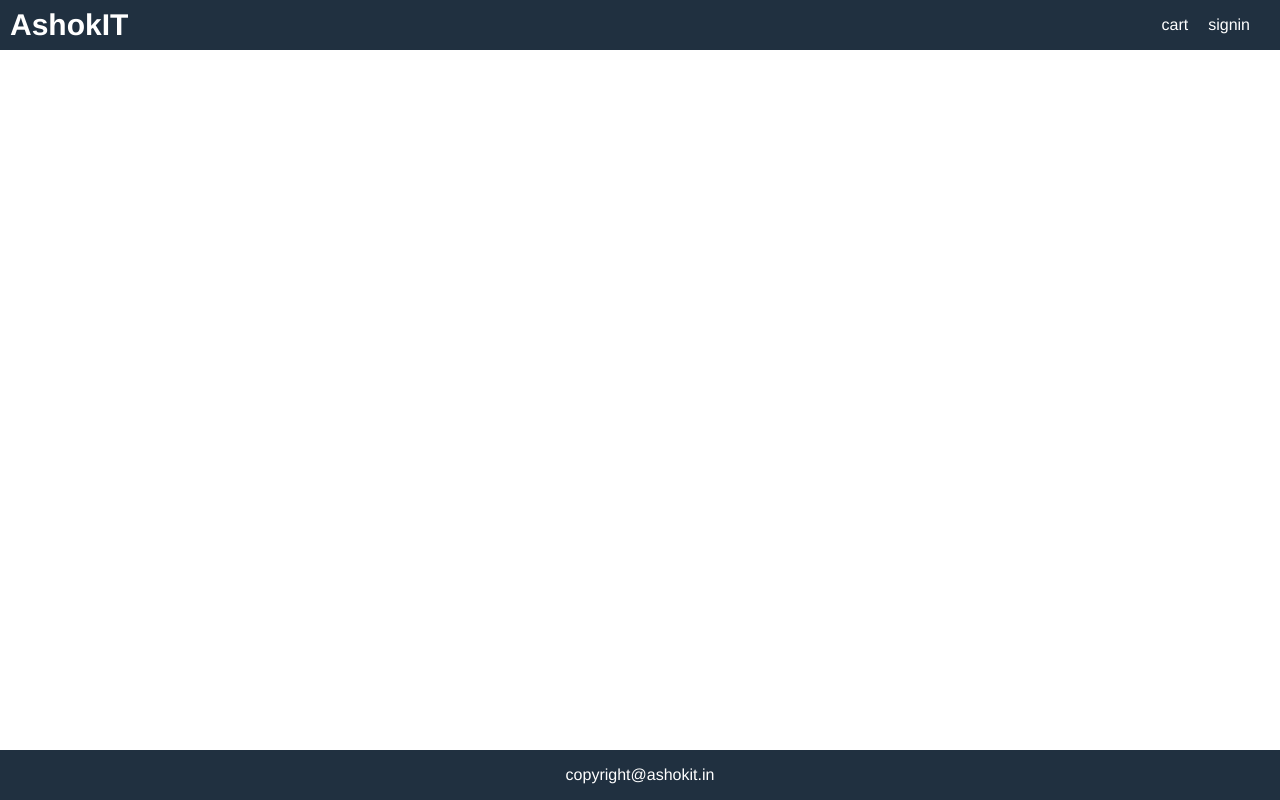
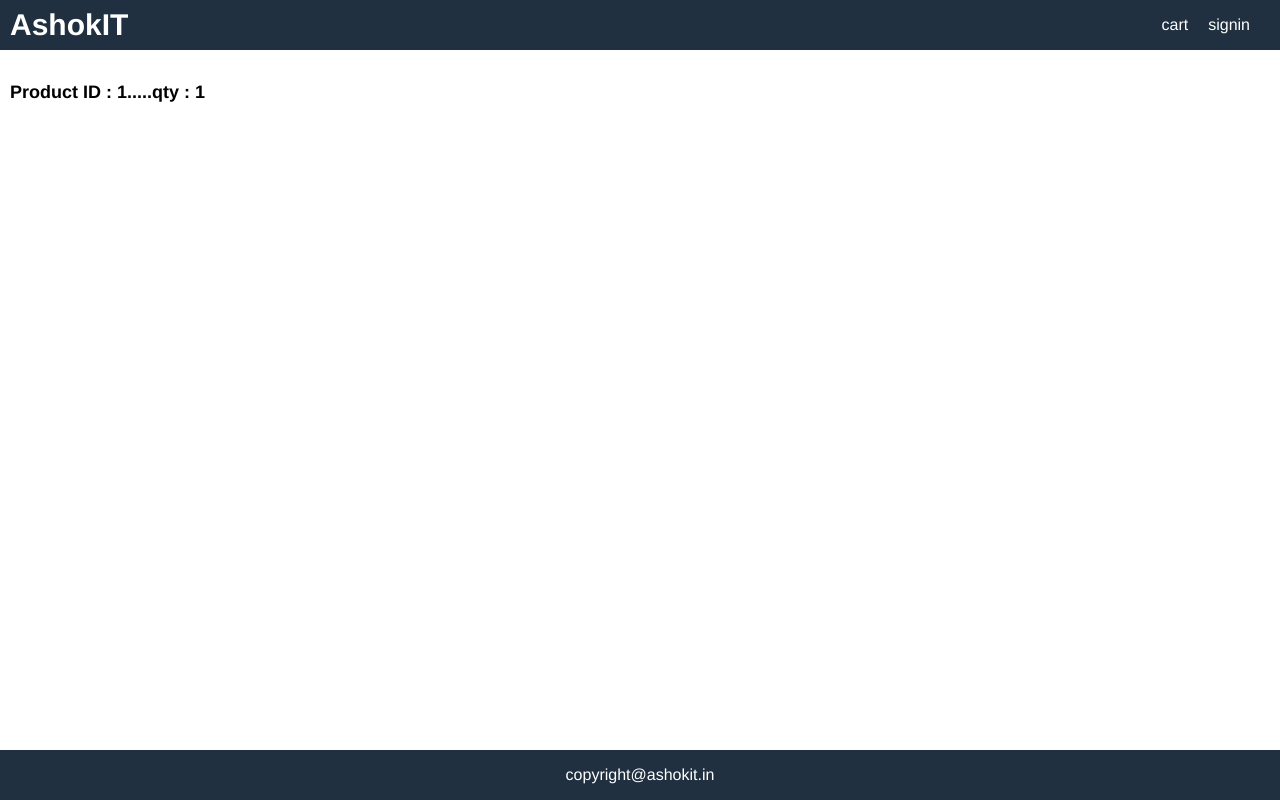
Before and after one commit to toolsknowledge/ReactJSTS-9AM, a React (Create React App) app in the folder ecommerce-project/front-end/: page /cart/1 in a window 1280 px wide. Built offline with nearby package versions, Linux system fonts and the light colour scheme.

Commit message:
query parameters

```diff
--- a/ecommerce-project/front-end/src/App.tsx
+++ b/ecommerce-project/front-end/src/App.tsx
@@ -32,7 +32,7 @@ class App extends React.Component<IProps,IState>{
                   <main>
                       <Route path="/" component={HomeScreen} exact={true} strict></Route>
                       <Route path="/product/:id" component={ProductScreen} exact={true} strict></Route>
-                      <Route path="/cart" component={CartScreen} exact={true} strict></Route>
+                      <Route path="/cart/:id" component={CartScreen} exact={true} strict></Route>
                   </main>
 
                   <footer className="row center">
--- a/ecommerce-project/front-end/src/screens/CartScreen.tsx
+++ b/ecommerce-project/front-end/src/screens/CartScreen.tsx
@@ -1,17 +1,25 @@
 import React from "react";
-
-interface IProps{}
-
+import { match as Match } from "react-router-dom";
+import { Location } from "history";
+interface routeParams{
+    id:any;
+};
+interface IProps{
+    match:Match<routeParams>;
+    location:Location;
+}
 interface IState{}
-
 class CartScreen extends React.Component<IProps,IState>{
     constructor(props:IProps){
         super(props);
+        console.log( this.props.location.search.split("=")[1] );
     };
     render(){
+        const qty = this.props.location.search?Number(this.props.location.search.split("=")[1]):1;
         return(
             <React.Fragment>
-                <h1>Cart Screen Functionality Under Construction</h1>
+                <h1>Product ID : {this.props.match.params.id}.....qty : {qty} </h1>
+
             </React.Fragment>
         )
     }
--- a/ecommerce-project/front-end/src/screens/ProductScreen.tsx
+++ b/ecommerce-project/front-end/src/screens/ProductScreen.tsx
@@ -16,6 +16,7 @@ interface IProps{
     get_product:any;
     productDetails:any;
     history:History<LocationState>;
+
 }
 interface IState{
     qty:number;
@@ -40,10 +41,10 @@ class ProductScreen extends React.Component<IProps,IState>{
         })
     }
 
-    addToCart = ()=>{
+    addToCart = (id:any)=>{
         //move to the cart screen
-        console.log( "move to the cart screen with qty and productid" );
-        this.props.history.push("/cart")
+        console.log( "move to the cart screen with qty and productid", id );
+        this.props.history.push(`/cart/${id}?qty=${this.state.qty}`);
     };
 
     render(){
@@ -114,7 +115,7 @@ class ProductScreen extends React.Component<IProps,IState>{
                                                   </div>
                                               </li>
                                               <li>
-                                                <button onClick={this.addToCart} className="primary block">Add to Cart</button>
+                                                <button onClick={()=> { this.addToCart(product._id) }} className="primary block">Add to Cart</button>
                                               </li>
                                             </>
                                         )}
```
